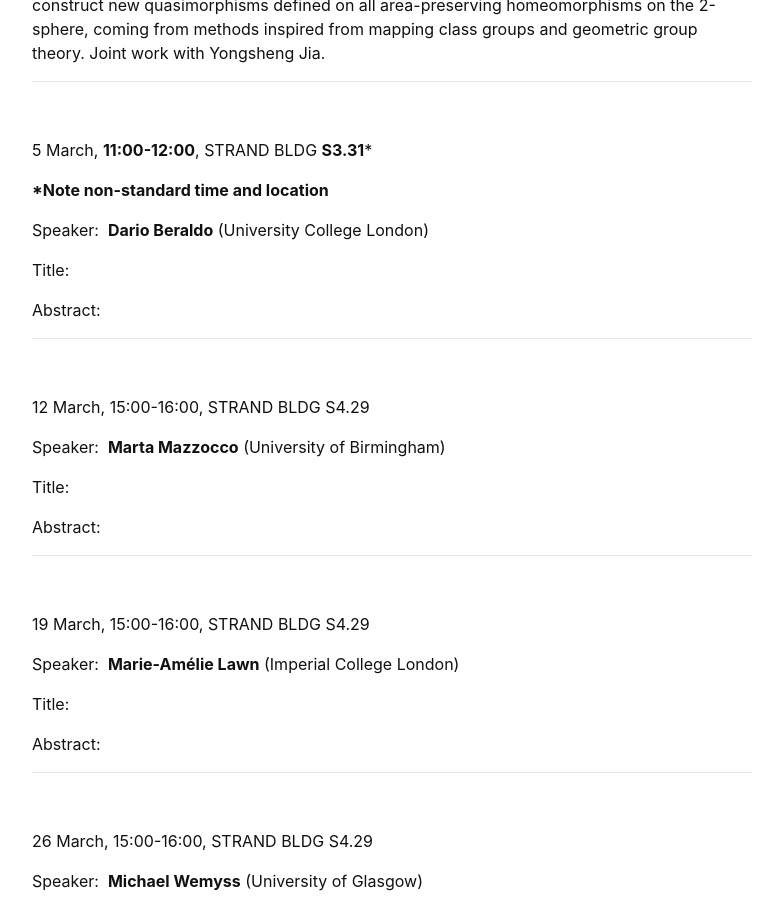
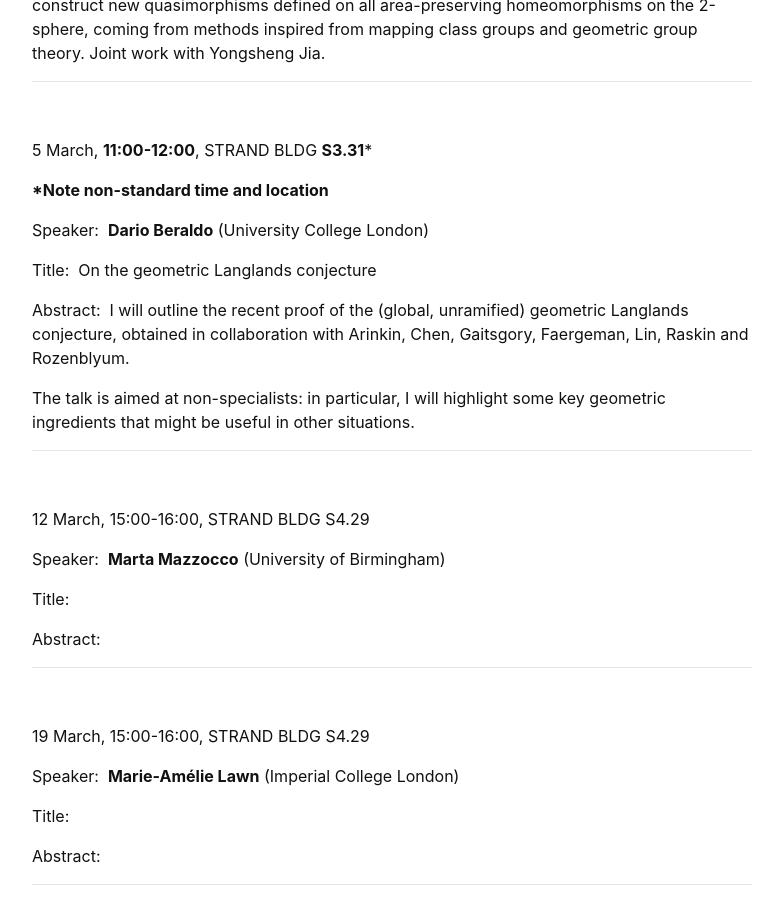
Before and after one commit to kcl-geometry-seminar/kcl-geometry-seminar.github.io, a Jekyll site: the page built from pages/index.md, in a window 1280 px wide and 900 px high, scrolled down 2470 px. Shown: the whole window, without its empty margins (248-1031 px from the left). Built offline with Jekyll 4.4.1, drawn with Linux system fonts in a browser that asks for light colours; formulas are drawn with MathJax 3; a script that is not in the unit is left out.

Commit message:
Update index.md

```diff
--- a/pages/index.md
+++ b/pages/index.md
@@ -101,9 +101,11 @@ Abstract:&nbsp; In this talk, we will focus on the group of Hamiltonian diffeomo
 
 Speaker:&nbsp; **Dario Beraldo** (University College London)
 
-Title:&nbsp;
+Title:&nbsp; On the geometric Langlands conjecture
 
-Abstract:&nbsp;
+Abstract:&nbsp; I will outline the recent proof of the (global, unramified) geometric Langlands conjecture, obtained in collaboration with Arinkin, Chen, Gaitsgory, Faergeman, Lin, Raskin and Rozenblyum.
+
+The talk is aimed at non-specialists: in particular, I will highlight some key geometric ingredients that might be useful in other situations.
 
 ---------------------------------------------------------
 
```
